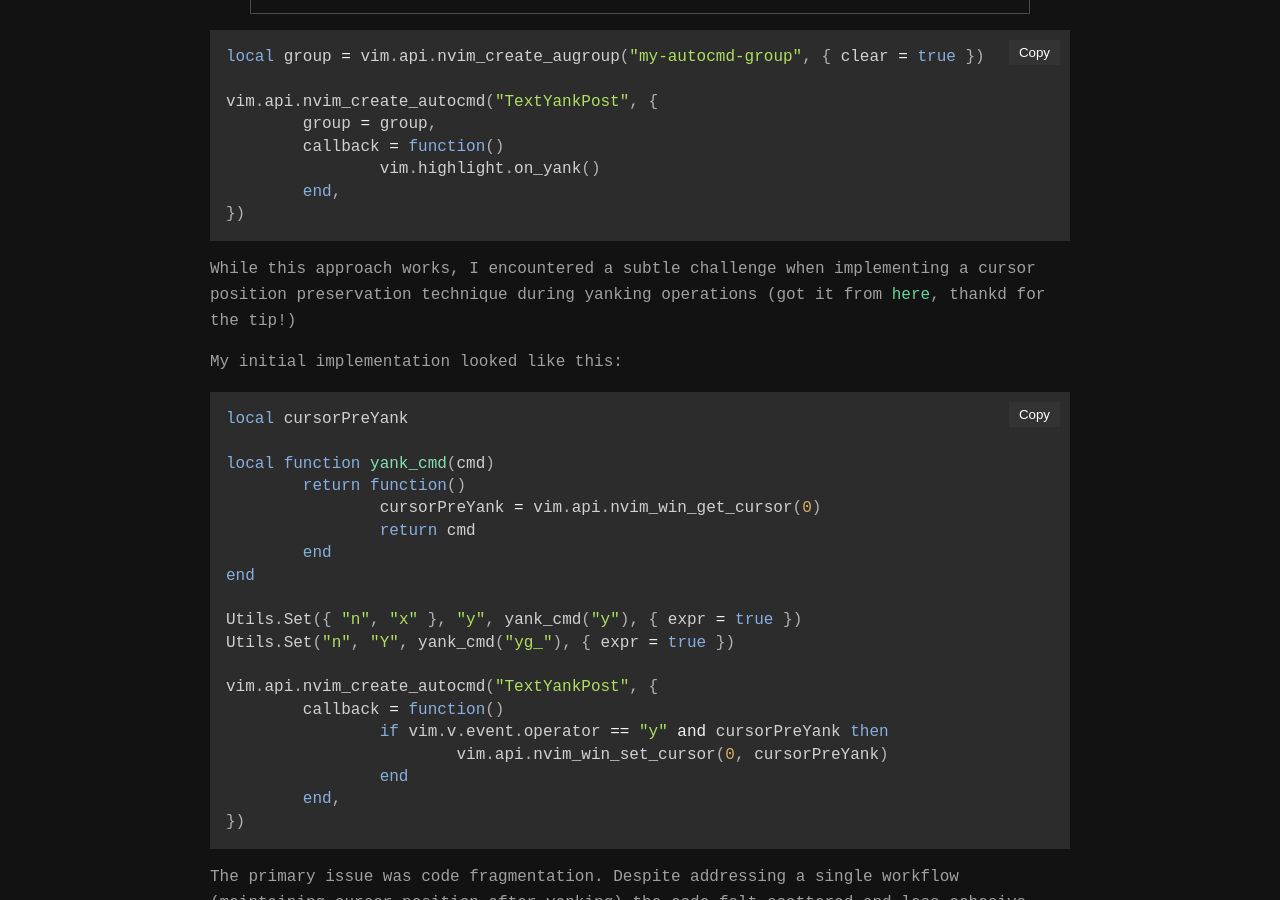
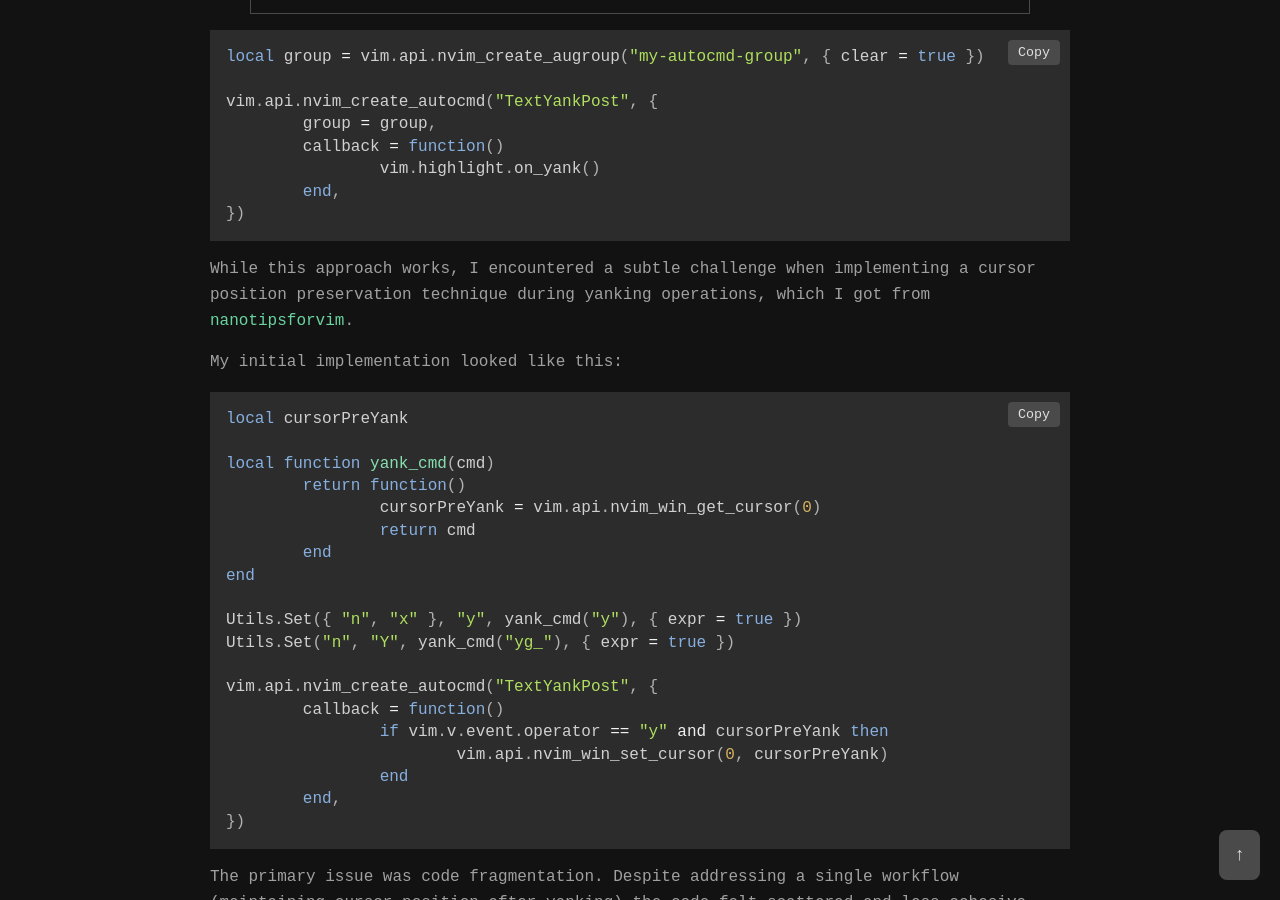
Before and after one commit to crnvl96/crnvl96.github.io, a Jekyll site: the page built from _posts/2025-01-20-nvim-autocmds.md, in a window 1280 px wide and 900 px high, scrolled down 575 px. Built offline with Jekyll 4.4.1, drawn with Linux system fonts in a browser that asks for light colours; some of the changed lines change nothing that is shown.

Commit message:
feat: new script to go to top of the page

````diff
--- a/_posts/2025-01-20-nvim-autocmds.md
+++ b/_posts/2025-01-20-nvim-autocmds.md
@@ -3,7 +3,7 @@ layout: post
 slug: nvim-insight-autocmd
 title: Nvim Insights - A More Elegant Approach to Autocommands
 category: [nvim]
-custom_js: copy_code_block
+custom_js: [copy_code_block, back_to_top_btn]
 ---
 
 <img class="post-img" src="/assets/images/nvim-logo.png" alt="Neovim Logo" width="300" height="200">
@@ -23,7 +23,7 @@ vim.api.nvim_create_autocmd("TextYankPost", {
 })
 ```
 
-While this approach works, I encountered a subtle challenge when implementing a cursor position preservation technique during yanking operations (got it from [here](https://nanotipsforvim.prose.sh/sticky-yank), thankd for the tip!)
+While this approach works, I encountered a subtle challenge when implementing a cursor position preservation technique during yanking operations, which I got from [nanotipsforvim](https://nanotipsforvim.prose.sh/sticky-yank).
 
 My initial implementation looked like this:
 
--- /dev/null
+++ b/assets/js/back_to_top_btn.js
@@ -0,0 +1,43 @@
+document.addEventListener("DOMContentLoaded", function () {
+  // Create back to top button
+  const backToTopButton = document.createElement("button");
+  backToTopButton.innerHTML = "↑";
+  backToTopButton.classList.add("back-to-top");
+  backToTopButton.style.cssText = `
+        position: fixed;
+        bottom: 20px;
+        right: 20px;
+        z-index: 99;
+        font-size: 18px;
+        border: none;
+        outline: none;
+        background-color: var(--accent-color);
+        color: var(--text-primary);
+        cursor: pointer;
+        padding: 15px;
+        border-radius: 8px;
+        display: none;
+        font-family: "JetBrains Mono", monospace;
+        transition: background-color 0.3s ease;
+    `;
+
+  // Append button to body
+  document.body.appendChild(backToTopButton);
+
+  // Show/hide button based on scroll position
+  window.addEventListener("scroll", function () {
+    if (window.pageYOffset > 300) {
+      backToTopButton.style.display = "block";
+    } else {
+      backToTopButton.style.display = "none";
+    }
+  });
+
+  // Scroll to top when button is clicked
+  backToTopButton.addEventListener("click", function () {
+    window.scrollTo({
+      top: 0,
+      behavior: "smooth",
+    });
+  });
+});
--- a/assets/js/copy_code_block.js
+++ b/assets/js/copy_code_block.js
@@ -8,15 +8,20 @@ document.addEventListener("DOMContentLoaded", () => {
     copyButton.classList.add("copy-btn");
 
     // Style the button
-    copyButton.style.position = "absolute";
-    copyButton.style.top = "10px";
-    copyButton.style.right = "10px";
-    copyButton.style.zIndex = "10";
-    copyButton.style.padding = "5px 10px";
-    copyButton.style.background = "#333";
-    copyButton.style.color = "white";
-    copyButton.style.border = "none";
-    copyButton.style.cursor = "pointer";
+    copyButton.style.cssText = `
+      position: absolute;
+      top: 10px;
+      right: 10px;
+      z-index: 10;
+      padding: 5px 10px;
+      background-color: var(--accent-color);
+      color: var(--text-primary);
+      border: none;
+      cursor: pointer;
+      font-family: "JetBrains Mono", monospace;
+      border-radius: 4px;
+      transition: background-color 0.3s ease;
+    `;
 
     // Wrap code block in a relative positioned container
     const wrapper = document.createElement("div");
@@ -31,8 +36,10 @@ document.addEventListener("DOMContentLoaded", () => {
         .writeText(block.textContent)
         .then(() => {
           copyButton.textContent = "Copied!";
+          copyButton.style.backgroundColor = "var(--link-color)";
           setTimeout(() => {
             copyButton.textContent = "Copy";
+            copyButton.style.backgroundColor = "var(--accent-color)";
           }, 2000);
         })
         .catch((err) => {
````
